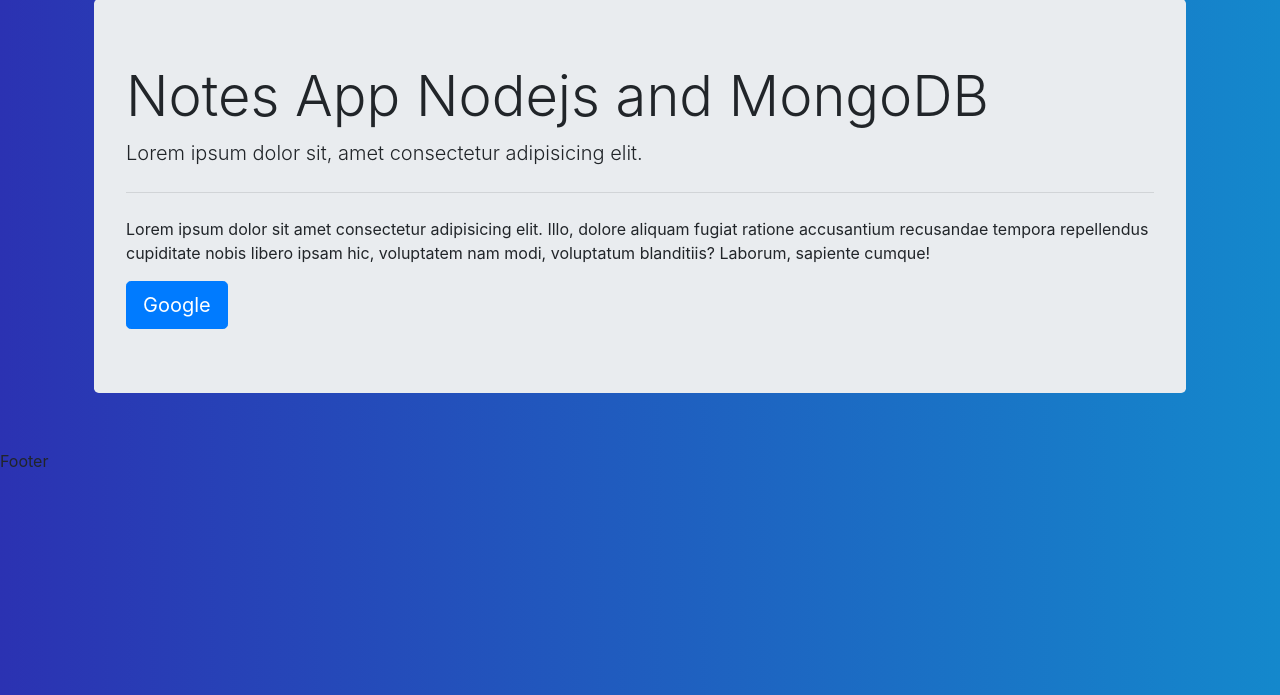
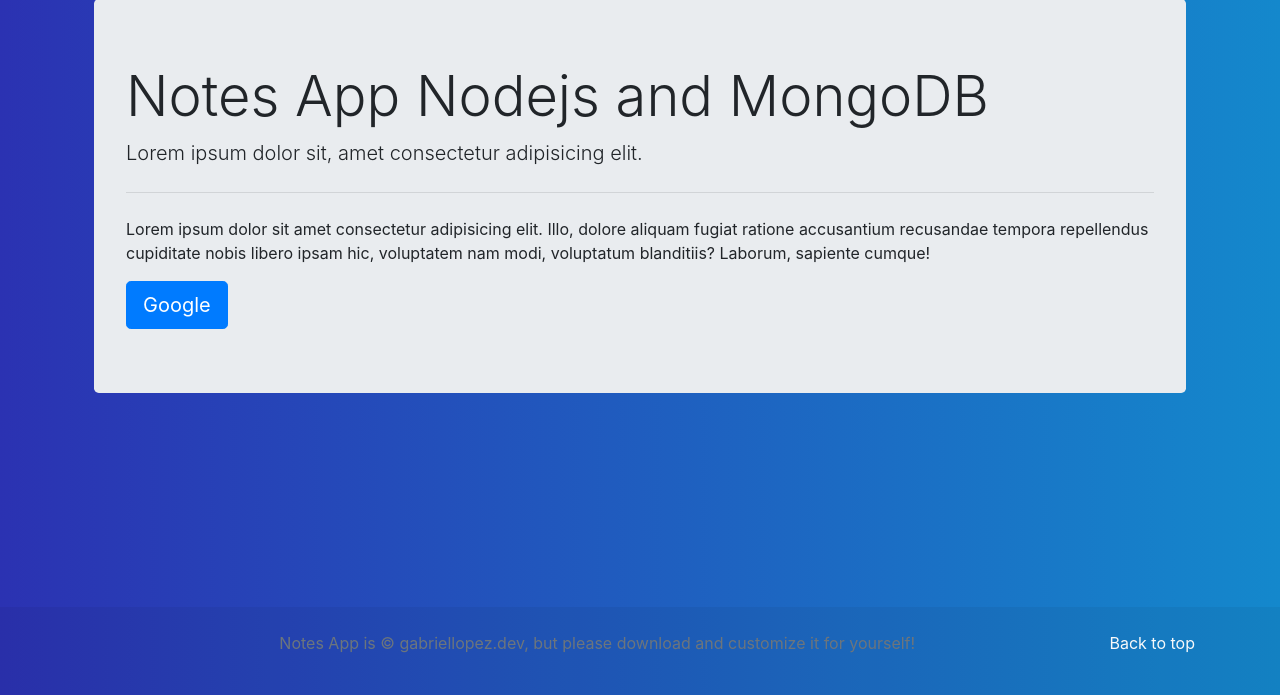
Before and after one commit to GabrielLopezDev/notes-app-nodejs, a Node server app: page / in a window 1280 px wide. Shown: the part 105-800 px from the top of the page. Run offline with Node 20, Linux system fonts and the light colour scheme; some libraries are stand-ins or nearby versions.

Commit message:
[add] Agregar footer

```diff
--- a/src/public/css/main.css
+++ b/src/public/css/main.css
@@ -10,3 +10,8 @@ body {
 .logo {
 	width: 30%;
 }
+
+footer > div {
+	position: absolute;
+	bottom: 0;
+}
--- a/src/views/layouts/main.hbs
+++ b/src/views/layouts/main.hbs
@@ -21,7 +21,7 @@
 		{{{ body }}}
 	</main>
 
-	<p>Footer</p>
+	{{> footer}}
 
 	{{!-- Scripts --}}
 	<script src="https://code.jquery.com/jquery-3.5.1.slim.min.js" integrity="sha384-DfXdz2htPH0lsSSs5nCTpuj/zy4C+OGpamoFVy38MVBnE+IbbVYUew+OrCXaRkfj" crossorigin="anonymous"></script>
--- /dev/null
+++ b/src/views/partials/footer.hbs
@@ -0,0 +1,10 @@
+<footer class="text-center text-lg-start bg-light text-muted">
+  	<div class="container-fluid p-4" style="background-color: rgba(0, 0, 0, 0.05);">
+		<div class="container">
+			<p class="float-right">
+				<a href="#" class="text-light">Back to top</a>
+			</p>
+			<p>Notes App is &copy; gabriellopez.dev, but please download and customize it for yourself!</p>
+		</div>
+	</div>
+</footer>
```
